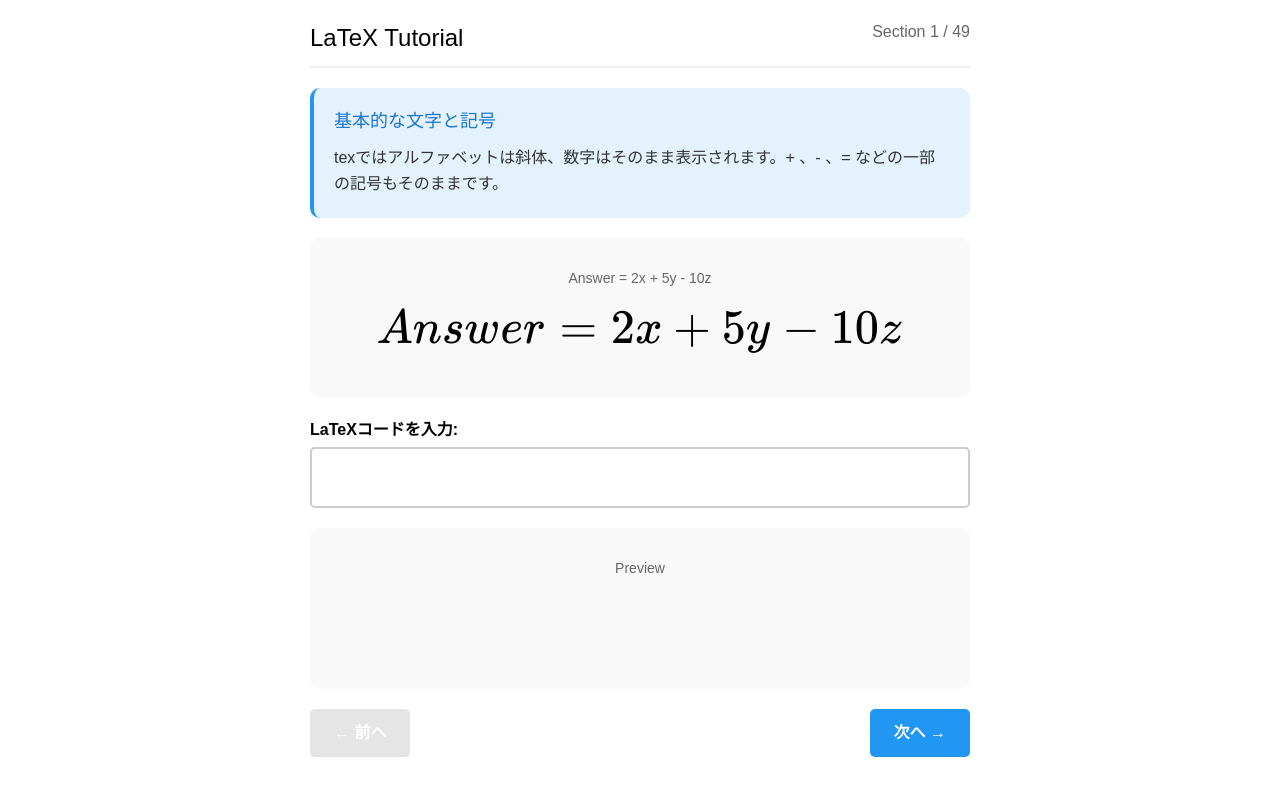
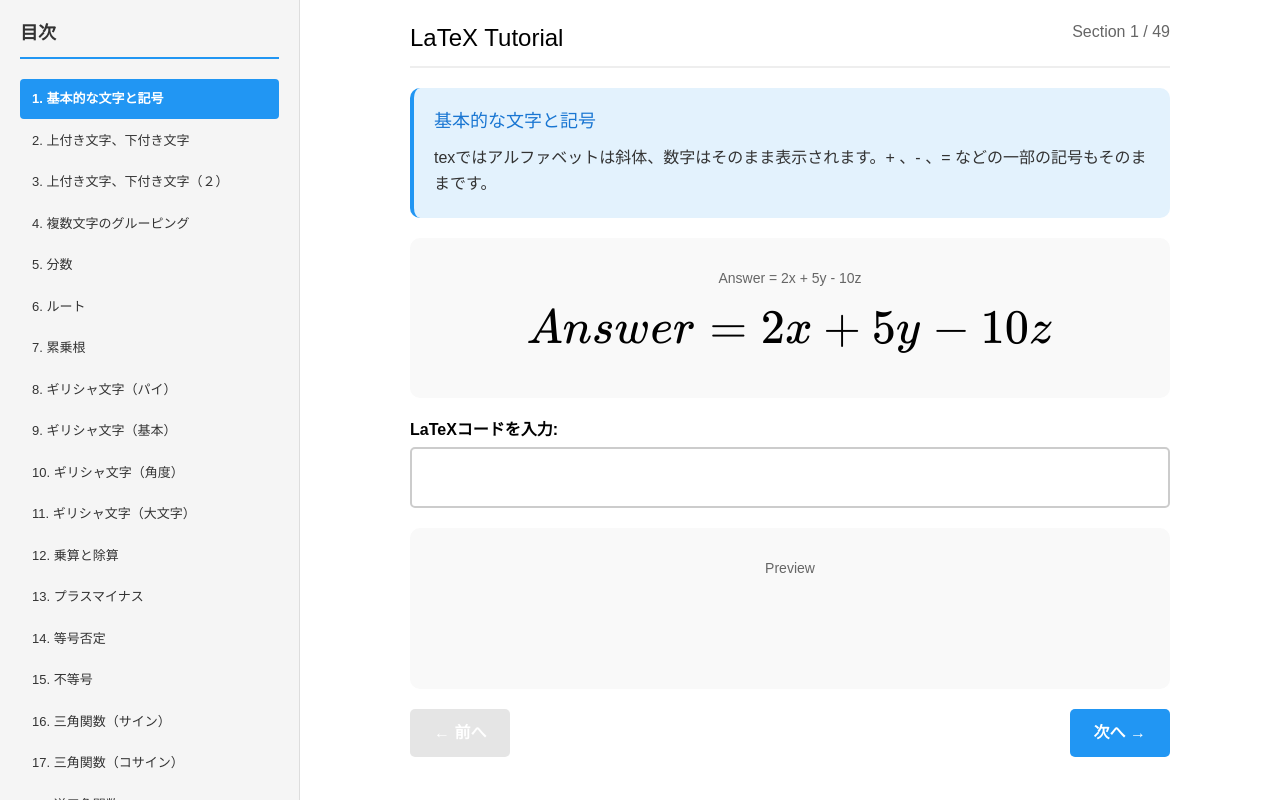
Before and after one commit to Gen1729/tex-learning-game, a Next.js app: page /tutorial in a window 1280 px wide. Built offline with nearby package versions, Linux system fonts and the light colour scheme.

Commit message:
チュートリアルサイドバー実装

```diff
--- a/app/tutorial/page.tsx
+++ b/app/tutorial/page.tsx
@@ -363,7 +363,8 @@
       const userMathML = convertLatexToMathMl(userInput);
       const correctMathML = convertLatexToMathMl(currentTutorial.answer);
 
-      // 判定ロジック
+      // 判定ロジック（MathMLの比較 + 正規化後の文字列長チェック）
+      // 空の中括弧などを防ぐため、正規化後の長さも確認
       if (userMathML === correctMathML) {
         setIsCorrect(true);
       } else {
@@ -404,7 +405,64 @@
   }, [sectionId]);
 
   return (
-    <div style={{ maxWidth: '700px', margin: '0 auto', padding: '20px', fontFamily: 'sans-serif' }}>
+    <div style={{ display: 'flex', minHeight: '100vh', fontFamily: 'sans-serif' }}>
+      {/* 左サイドバー - 目次 */}
+      <aside style={{
+        width: '300px',
+        backgroundColor: '#f5f5f5',
+        borderRight: '1px solid #ddd',
+        overflowY: 'auto',
+        position: 'sticky',
+        top: 0,
+        height: '100vh',
+        padding: '20px'
+      }}>
+        <h2 style={{
+          margin: '0 0 20px 0',
+          fontSize: '18px',
+          fontWeight: 'bold',
+          color: '#333',
+          borderBottom: '2px solid #2196f3',
+          paddingBottom: '10px'
+        }}>
+          目次
+        </h2>
+        <nav style={{ display: 'flex', flexDirection: 'column', gap: '2px' }}>
+          {TUTORIALS.map((tutorial, index) => (
+            <button
+              key={tutorial.id}
+              onClick={() => handleSectionChange(index)}
+              style={{
+                textAlign: 'left',
+                padding: '10px 12px',
+                border: 'none',
+                background: sectionId === index ? '#2196f3' : 'transparent',
+                color: sectionId === index ? 'white' : '#333',
+                cursor: 'pointer',
+                fontSize: '13px',
+                borderRadius: '4px',
+                transition: 'all 0.2s',
+                fontWeight: sectionId === index ? 'bold' : 'normal'
+              }}
+              onMouseEnter={(e) => {
+                if (sectionId !== index) {
+                  e.currentTarget.style.backgroundColor = '#e3f2fd';
+                }
+              }}
+              onMouseLeave={(e) => {
+                if (sectionId !== index) {
+                  e.currentTarget.style.backgroundColor = 'transparent';
+                }
+              }}
+            >
+              {index + 1}. {tutorial.description}
+            </button>
+          ))}
+        </nav>
+      </aside>
+
+      {/* メインコンテンツ */}
+      <main style={{ flex: 1, maxWidth: '800px', margin: '0 auto', padding: '20px', width: '100%' }}>
         {/* ヘッダー部分 */}
         <div style={{ display: 'flex', justifyContent: 'space-between', marginBottom: '20px', borderBottom: '2px solid #eee', paddingBottom: '10px' }}>
           <h1 style={{ margin: 0, fontSize: '24px' }}>LaTeX Tutorial</h1>
@@ -520,6 +578,7 @@
           次へ →
         </button>
       </div>
+      </main>
     </div>
   );
 }
```
Lines whose indentation alone changed are shown as unchanged.
